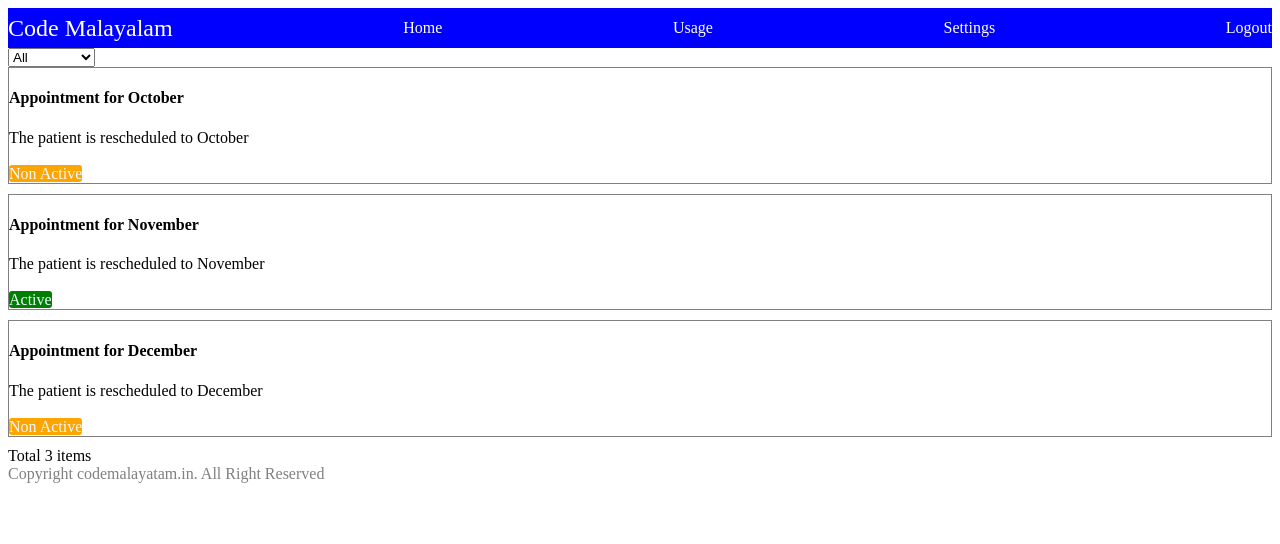
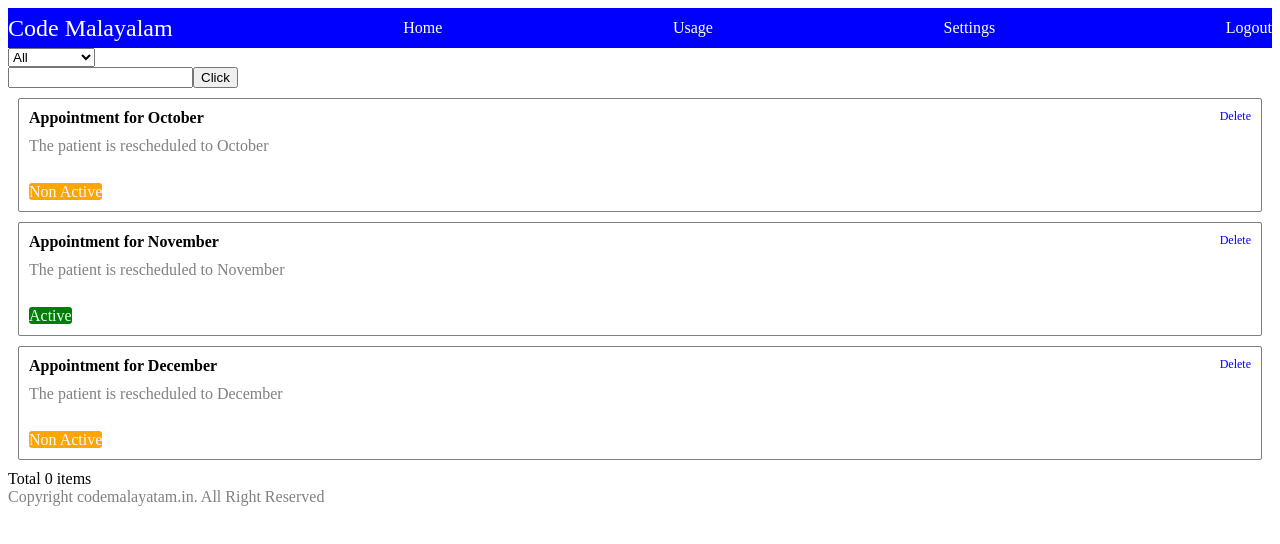
Before and after one commit to buildwithfavas/react-codeMalyalamNotes, a React (Create React App) app in the folder my-first-app/: page / in a window 1280 px wide. Shown: the top 544 px of the page. Built offline with nearby package versions, Linux system fonts and the light colour scheme.

Commit message:
Controlled Component

```diff
--- /dev/null
+++ b/my-first-app/src/components/AddNew.css
@@ -0,0 +1,3 @@
+.add-new {
+  padding: 15px 10px;
+}
--- /dev/null
+++ b/my-first-app/src/components/AddNew.js
@@ -0,0 +1,34 @@
+import React from "react";
+
+class AddNew extends React.Component {
+
+    constructor(props) {
+        super(props);
+
+        this.state = {
+            titleInput: ""
+        }
+    }
+
+    handleChange = (event) => {
+        const value = event.target.value;
+        this.setState({
+            titleInput: value
+        });
+    }
+
+    handleClick = () => {
+        console.log(this.state.titleInput);
+    }
+
+    render() {
+        return (
+            <div>
+                <input value={this.state.titleInput} onChange={this.handleChange} />
+                <button onClick={this.handleClick}>Click</button>
+            </div>
+        );
+    };
+}
+
+export default AddNew;
--- a/my-first-app/src/components/Tools.js
+++ b/my-first-app/src/components/Tools.js
@@ -1,11 +1,13 @@
 import React from "react";
 import "./Tools.css"
+import AddNew from "./AddNew";
 
 class Tools extends React.Component {
     render() {
         const {
             children,
             onAction,
+            labelValue,
         } = this.props;
 
         const onlyChild = React.Children.only(children);
@@ -14,11 +16,12 @@ class Tools extends React.Component {
         return (
             <div>
                 <div className="list-header">
-                    <select onChange={onAction} name="status">
+                    <select value={labelValue} onChange={onAction} name="status">
                         <option value="all">All</option>
                         <option value="active">Active</option>
                         <option value="non-active">Non Active</option>
                     </select>
+                    <AddNew/>
                 </div>
                 {children}
                 <div className="list-footer">
--- a/my-first-app/src/list/Label.js
+++ b/my-first-app/src/list/Label.js
@@ -9,7 +9,14 @@ class Label extends React.Component {
     render() {
         const props = this.props;
         const style = props.isActive ? { background: "green" } : { background: "orange" }
-        return <span onClick={props.onAction} className="list-label-item" style={style}>{props.isActive ? "Active" : "Non Active"}</span>;
+        return <span
+        onClick={()=>{
+            props.onAction(props.isActive ? "active" : "non-active");
+        }}
+        className="list-label-item"
+        style={style}>
+            {props.isActive ? "Active" : "Non Active"}
+        </span>;
     }
 }
 
--- a/my-first-app/src/list/List.js
+++ b/my-first-app/src/list/List.js
@@ -1,60 +1,76 @@
 import React from "react";
-import ListItem from "./Listitem";
 import Tools from "../components/Tools";
+import SimpleList from "./SimpleList";
 
 const arr = [{
+    id: 1,
     title: "Appointment for October",
     descr: "The patient is rescheduled to October",
     isActive: false
 }, {
+    id: 2,
     title: "Appointment for November",
     descr: "The patient is rescheduled to November",
     isActive: true
 }, {
+    id: 3,
     title: "Appointment for December",
     descr: "The patient is rescheduled to December",
     isActive: false
 },];
 
 class List extends React.Component {
+
     constructor(props) {
         super(props);
         this.state = {
-            data: arr
+            data: arr,
+            activeState: "all",
         };
     }
 
     onListChange = (e) => {
         //console.log(e.target.value);
         const value = e.target.value;
-        const newArr = arr.filter((item) => {
-            if (value === "all") {
-                return true;
-            }
-            if (value === "active") {
-                return item.isActive === true;
-            }
-            if (value === "non-active") {
-                return item.isActive === false;
-            }
-            return false;
+
+        this.setState({
+            activeState: value
         });
+
+    }
+
+    handleDelete = (item) => {
+        const newArr = this.state.data.filter((element) => element.id !== item.id);
 
         this.setState({
             data: newArr
         });
     }
 
+    handleLabelClick = (arg) => {
+        this.setState({
+            activeState: arg
+        });
+    }
+
     render() {
+        const { data, activeState } = this.state;
+        const newArr = data.filter((item) => {
+            if (activeState === "all") {
+                return true;
+            }
+            if (activeState === "active") {
+                return item.isActive === true;
+            }
+            if (activeState === "non-active") {
+                return item.isActive === false;
+            }
+            return false;
+        });
+
         return (
-            <Tools onAction={this.onListChange}>
-                <div className='app-list'>
-                    {
-                        this.state.data.map((obj) => {
-                            return <ListItem className="task-row" key={obj.title} title={obj.title} descr={obj.descr} isActive={obj.isActive} />
-                        })
-                    }
-                </div>
+            <Tools labelValue={activeState} onAction={this.onListChange}>
+                <SimpleList onLabelClick={this.handleLabelClick} data={newArr} onAction={this.handleDelete} />
             </Tools>
         );
     }
--- a/my-first-app/src/list/Listitem.css
+++ b/my-first-app/src/list/Listitem.css
@@ -1,4 +1,26 @@
 .list-item {
   border: gray solid 1px;
+  border-radius: 2px;
+  margin: 10px;
+  padding: 10px;
+}
+
+.list-item h4 {
+  margin: 0 0 10px 0;
+}
+
+.list-item .list-descr {
+  color: grey;
   margin-bottom: 10px;
 }
+
+.list-title {
+  display: flex;
+  justify-content: space-between;
+}
+
+.list-title label {
+  cursor: pointer;
+  font-size: 12px;
+  color: blue;
+}
--- a/my-first-app/src/list/Listitem.js
+++ b/my-first-app/src/list/Listitem.js
@@ -2,19 +2,28 @@ import Label from "./Label";
 import "./Listitem.css";
 
 function ListItem(props) {
-    const { title, descr, isActive } = props;
+
+    const {
+        title,
+        descr,
+        isActive,
+        onDelete,
+        onLabelClick,
+     } = props;
+
     return (
         <div className='list-item'>
 
             <div className='list-title'>
                 <h4>{title}</h4>
+                <label onClick={onDelete}>Delete</label>
             </div>
             <div className='list-descr'>
                 {descr}
             </div>
             <br></br>
             <div className='list-label'>
-                <Label onAction={()=>console.log("clicked")} isActive={isActive} />
+                <Label isActive={isActive} onAction={onLabelClick} />
             </div>
 
         </div>
--- /dev/null
+++ b/my-first-app/src/list/SimpleList.js
@@ -0,0 +1,31 @@
+import React from "react";
+import ListItem from "./Listitem";
+
+function SimpleList(props) {
+    const {
+        data,
+        onAction,
+        onLabelClick,
+     } = props;
+    return (
+        <div className='app-list'>
+            {
+                data.map((obj) => {
+                    return <ListItem
+                        className="task-row"
+                        key={obj.title}
+                        title={obj.title}
+                        descr={obj.descr}
+                        isActive={obj.isActive}
+                        onLabelClick={onLabelClick}
+                        onDelete={() => {
+                            onAction(obj);
+                        }}
+                    />
+                })
+            }
+        </div>
+    );
+}
+
+export default SimpleList;
```
Also changed, not shown: 1 other file (tests, documents, lock files or other folders).
